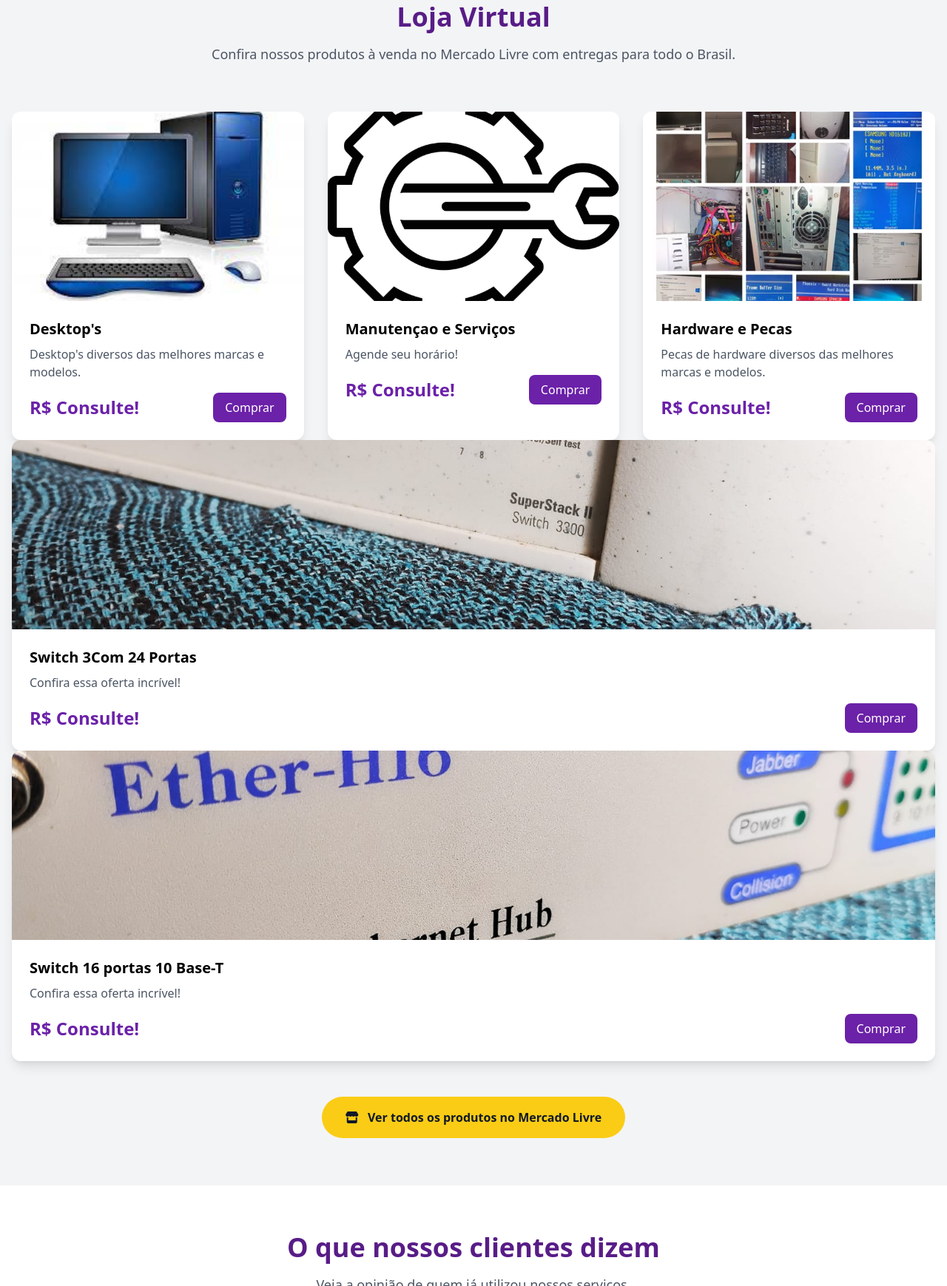
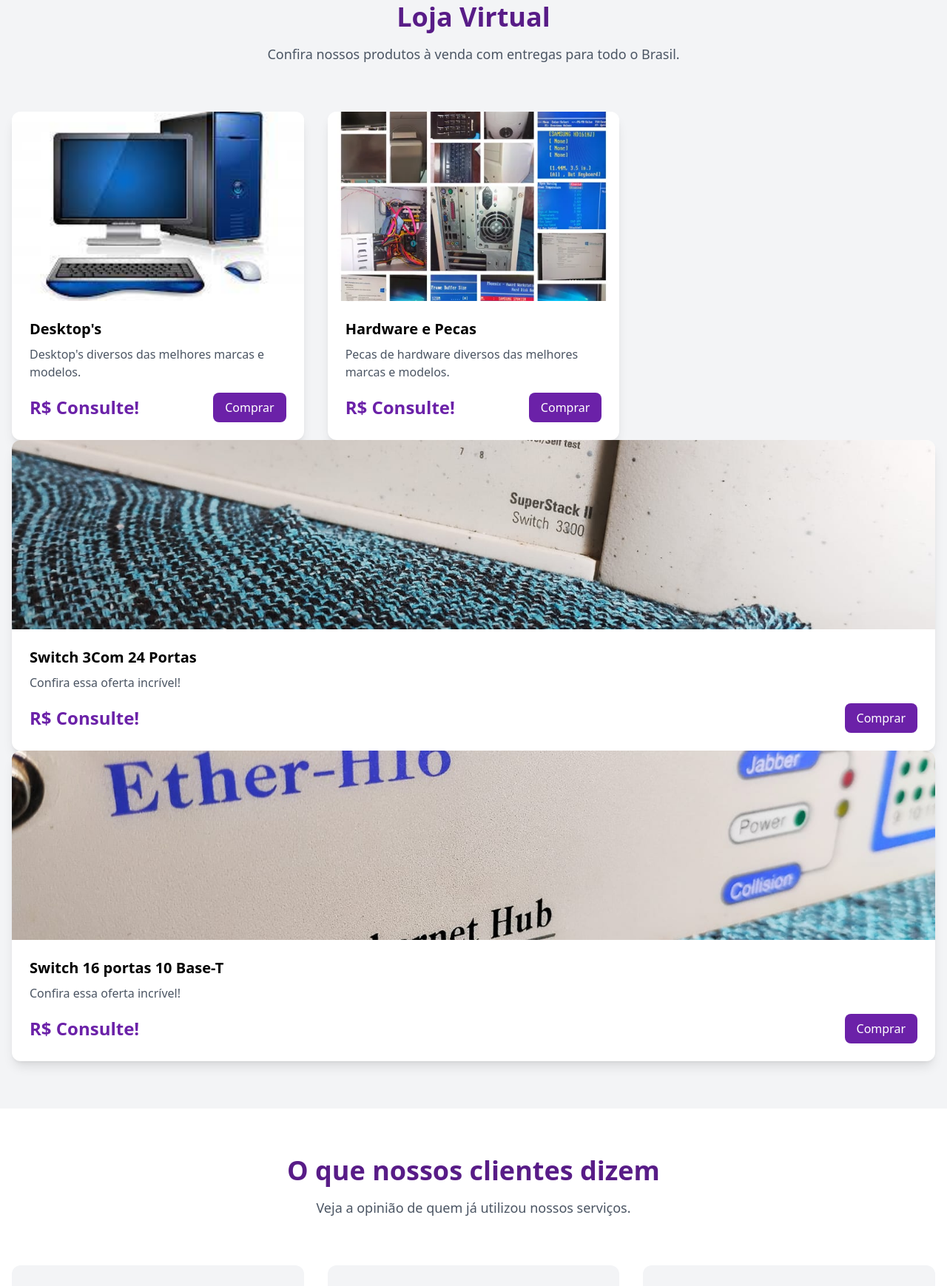
Before and after one commit to Tuta-Info-e-Cia/sitemod2, a plain HTML site: page index.html in a window 1280 px wide. Shown: the part 2835-4574 px from the top of the page at 74% size. Drawn offline with nearby package versions, Linux system fonts and the light colour scheme.

Commit message:
Add files via upload

```diff
--- a/index.html
+++ b/index.html
@@ -279,7 +279,7 @@
         <div class="container mx-auto px-4">
             <div class="text-center mb-16">
                 <h2 class="text-3xl md:text-4xl font-bold text-purple-900 mb-4">Loja Virtual</h2>
-                <p class="text-lg text-gray-600 max-w-3xl mx-auto">Confira nossos produtos à venda no Mercado Livre com
+                <p class="text-lg text-gray-600 max-w-3xl mx-auto">Confira nossos produtos à venda com
                     entregas para todo o Brasil.</p>
             </div>
 
@@ -294,7 +294,7 @@
                         <p class="text-gray-600 mb-4">Desktop's diversos das melhores marcas e modelos.</p>
                         <div class="flex justify-between items-center">
                             <span class="text-2xl font-bold text-purple-800">R$ Consulte!</span>
-                            <a href="https://produto.mercadolivre.com.br/MLB-5514466208-computador-montado-testado-e-em-perfeito-estado-_JM"
+                            <a href="https://rj.olx.com.br/rio-de-janeiro-e-regiao/informatica/computadores-e-desktops/computador-montado-com-processador-amd-phenom-1422267636?utm_medium=shared_link&utm_source=direct"
                                 target="_blank"
                                 class="bg-purple-800 hover:bg-purple-900 text-white px-4 py-2 rounded-lg font-medium transition">
                                 Comprar
@@ -303,24 +303,6 @@
                     </div>
                 </div>
 
-                <!-- Product 2 -->
-                <div class="bg-white rounded-xl shadow-lg overflow-hidden hover:shadow-xl transition duration-300">
-                    <div class="h-64 overflow-hidden">
-                        <img src="img/serv1.jpg" alt="Manutençao e serviços" class="w-full h-full object-cover">
-                    </div>
-                    <div class="p-6">
-                        <h3 class="text-xl font-bold mb-2">Manutençao e Serviços </h3>
-                        <p class="text-gray-600 mb-4">Agende seu horário!</p>
-                        <div class="flex justify-between items-center">
-                            <span class="text-2xl font-bold text-purple-800">R$ Consulte!</span>
-                            <a href="https://suporte-tecnico.mercadolivre.com.br/MLB-5613268774-conserto-manutenco-e-reparo-de-informatica-_JM"
-                                target="_blank"
-                                class="bg-purple-800 hover:bg-purple-900 text-white px-4 py-2 rounded-lg font-medium transition">
-                                Comprar
-                            </a>
-                        </div>
-                    </div>
-                </div>
 
                 <!-- Product 3 -->
                 <div class="bg-white rounded-xl shadow-lg overflow-hidden hover:shadow-xl transition duration-300">
@@ -333,7 +315,7 @@
                         <p class="text-gray-600 mb-4">Pecas de hardware diversos das melhores marcas e modelos.</p>
                         <div class="flex justify-between items-center">
                             <span class="text-2xl font-bold text-purple-800">R$ Consulte!</span>
-                            <a href="https://produto.mercadolivre.com.br/MLB-5650259624-kit-asusp5pe-vm-pentium4lga775-1gb-ram-placa-rede-pci-_JM"
+                            <a href="https://rj.olx.com.br/rio-de-janeiro-e-regiao/informatica/pecas-de-hardware/kit-placa-asus-p5pe-vm-pentium-4-memoria-1gb-placa-rede-pci-1432430181?utm_medium=shared_link&utm_source=direct"
                                 target="_blank"
                                 class="bg-purple-800 hover:bg-purple-900 text-white px-4 py-2 rounded-lg font-medium transition">
                                 Comprar
@@ -352,7 +334,7 @@
                     <p class="text-gray-600 mb-4">Confira essa oferta incrível!</p>
                     <div class="flex justify-between items-center">
                         <span class="text-2xl font-bold text-purple-800">R$ Consulte!</span>
-                        <a href="https://produto.mercadolivre.com.br/MLB-4187915837-switch-3com-superstack-ii-3300-24x-portas-10100-seminovo-_JM"
+                        <a href="https://rj.olx.com.br/rio-de-janeiro-e-regiao/informatica/conectividade-e-dispositivos-de-rede/switch-superstack-ii-3300-3com-seminovo-1433662162?utm_medium=shared_link&utm_source=direct"
                             target="_blank"
                             class="bg-purple-800 hover:bg-purple-900 text-white px-4 py-2 rounded-lg font-medium transition">
                             Comprar
@@ -372,7 +354,7 @@
                     <p class="text-gray-600 mb-4">Confira essa oferta incrível!</p>
                     <div class="flex justify-between items-center">
                         <span class="text-2xl font-bold text-purple-800">R$ Consulte!</span>
-                        <a href="https://produto.mercadolivre.com.br/MLB-4187974347-switch-16-portas-ether-h16-10-base-t-ethernet-hub-_JM"
+                        <a href="https://rj.olx.com.br/rio-de-janeiro-e-regiao/informatica/conectividade-e-dispositivos-de-rede/switch-16-portas-ether-h-16-10-base-t-ethernet-hub-seminovo-1433685297?utm_medium=shared_link&utm_source=direct"
                             target="_blank"
                             class="bg-purple-800 hover:bg-purple-900 text-white px-4 py-2 rounded-lg font-medium transition">
                             Comprar
@@ -384,13 +366,6 @@
 
 
 
-            <div class="text-center mt-12">
-                <a href="https://suporte-tecnico.mercadolivre.com.br/MLB-5613268774-conserto-manutenco-e-reparo-de-informatica-_JM"
-                    target="_blank"
-                    class="inline-block bg-yellow-400 hover:bg-yellow-500 text-gray-900 px-8 py-4 rounded-full font-bold transition">
-                    <i class="fas fa-store mr-2"></i> Ver todos os produtos no Mercado Livre
-                </a>
-            </div>
         </div>
     </section>
 
```
